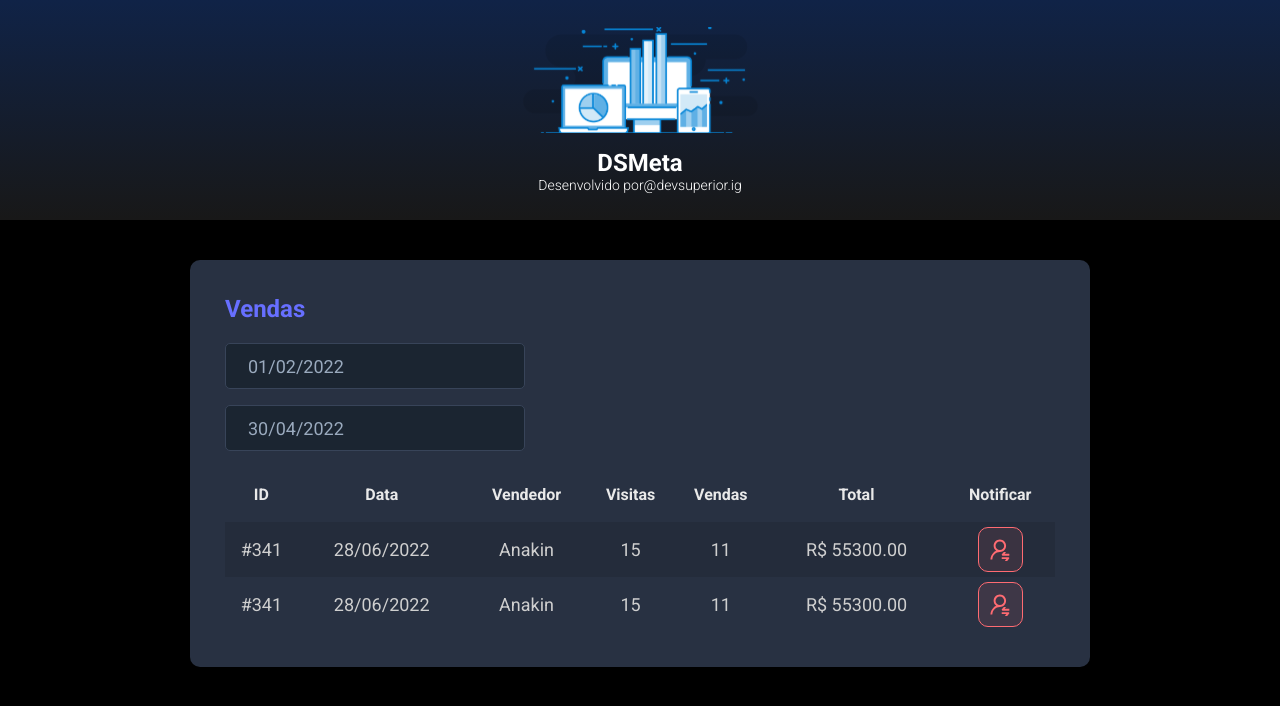
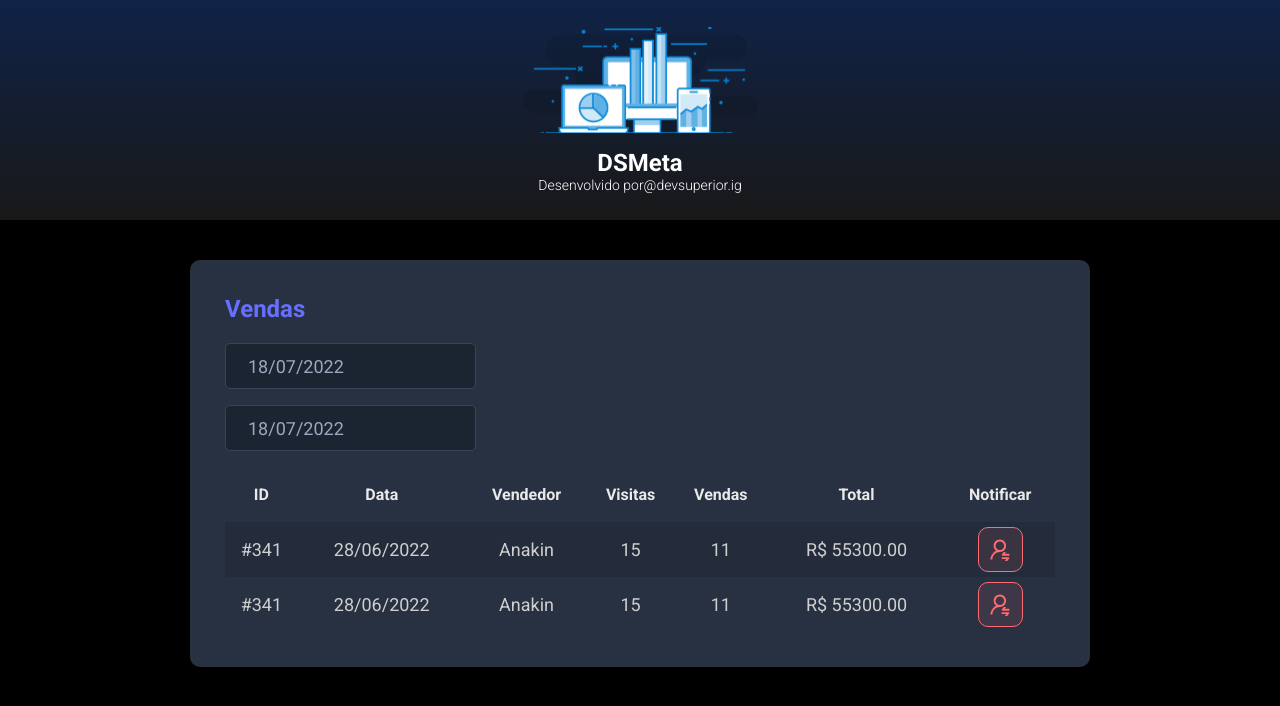
Before and after one commit to pedropadilhan/dsmeta, a React (Vite) app in the folder frontend/: page / in a window 1280 px wide. Shown: the top 706 px of the page. Built offline with nearby package versions, Linux system fonts and the light colour scheme.

Commit message:
DatePicker

```diff
--- a/frontend/package.json
+++ b/frontend/package.json
@@ -9,7 +9,9 @@
     "preview": "vite preview"
   },
   "dependencies": {
+    "@types/react-datepicker": "4.4.2",
     "react": "^18.2.0",
+    "react-datepicker": "4.8.0",
     "react-dom": "^18.2.0"
   },
   "devDependencies": {
--- a/frontend/src/components/SalesCard/index.tsx
+++ b/frontend/src/components/SalesCard/index.tsx
@@ -1,3 +1,5 @@
+import DatePicker from "react-datepicker";
+import "react-datepicker/dist/react-datepicker.css";
 import NotificationButton from '../NotificationButton'
 import './styles.css'
 
@@ -7,17 +9,19 @@
             <h2 className="dsmeta-sales-title">Vendas</h2>
             <div>
                 <div className="dsmeta-form-control-container">
-                    <input
+                    <DatePicker
+                        selected={new Date()}
+                        onChange={(date: Date) => { }}
                         className="dsmeta-form-control"
-                        type="text"
-                        value="01/02/2022"
+                        dateFormat="dd/MM/yyyy"
                     />
                 </div>
                 <div className="dsmeta-form-control-container">
-                    <input
+                    <DatePicker
+                        selected={new Date()}
+                        onChange={(date: Date) => { }}
                         className="dsmeta-form-control"
-                        type="text"
-                        value="30/04/2022"
+                        dateFormat="dd/MM/yyyy"
                     />
                 </div>
             </div>
@@ -44,7 +48,7 @@
                             <td>R$ 55300.00</td>
                             <td>
                                 <div className="dsmeta-btn-container">
-                                <NotificationButton />
+                                    <NotificationButton />
                                 </div>
                             </td>
                         </tr>
@@ -57,7 +61,7 @@
                             <td>R$ 55300.00</td>
                             <td>
                                 <div className="dsmeta-btn-container">
-                                   <NotificationButton />
+                                    <NotificationButton />
                                 </div>
                             </td>
                         </tr>
```
Also changed, not shown: 1 other file (tests, documents, lock files or other folders).
